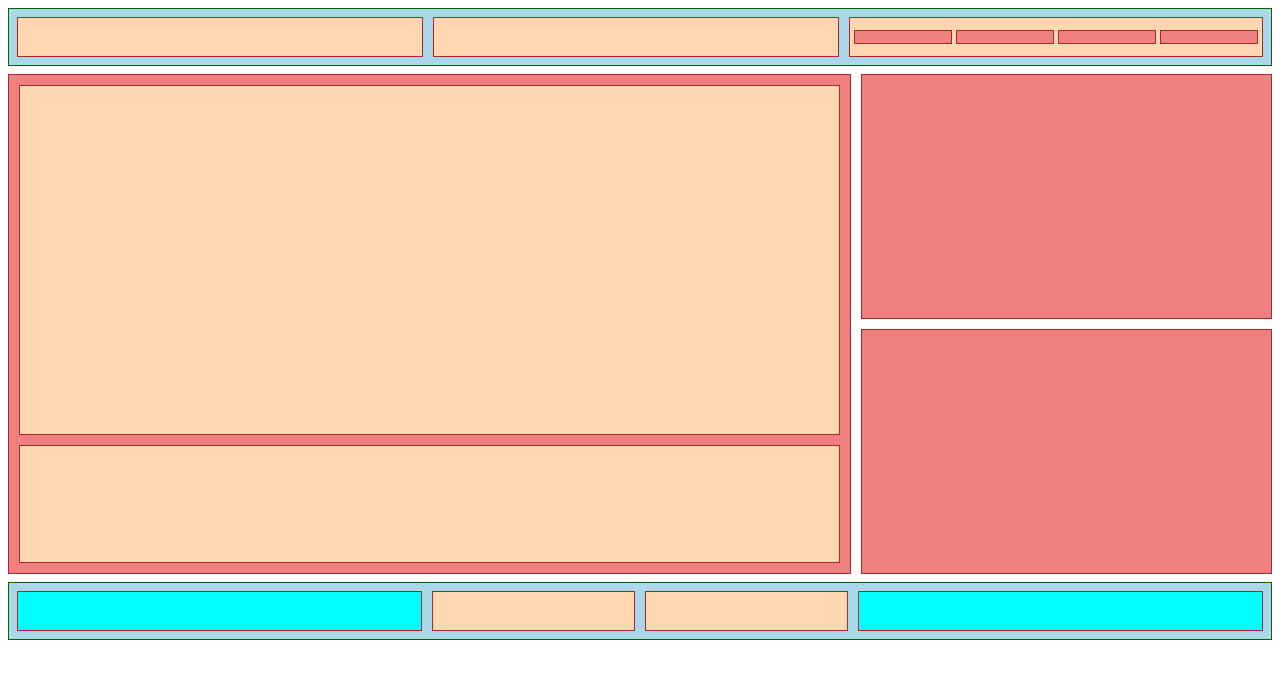
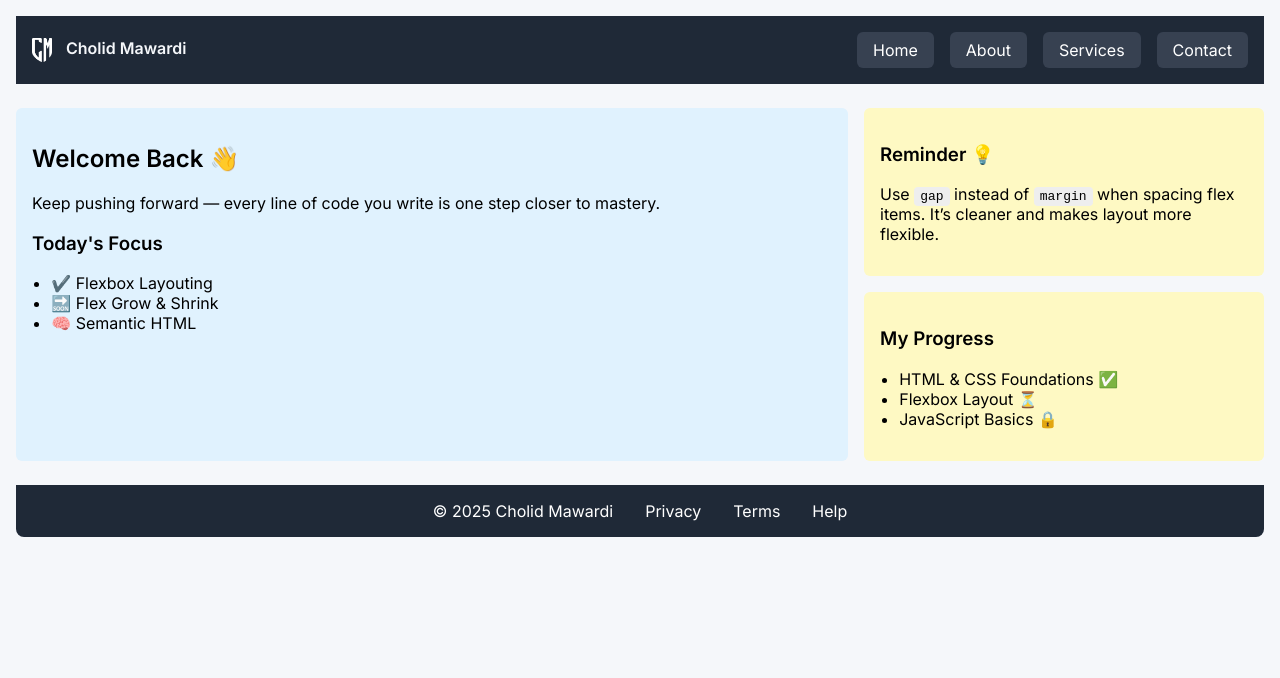
Before and after one commit to cholidmawardi/frontend-learning-journey, a plain HTML site: page 02-flexbox/01-intro-flex/index.html in a window 1280 px wide. Drawn offline with Linux system fonts and the light colour scheme.

Commit message:
feat: add layout, content, and UI styling for intro-flex project

```diff
--- a/02-flexbox/01-intro-flex/index.html
+++ b/02-flexbox/01-intro-flex/index.html
@@ -3,39 +3,52 @@
 <head>
   <meta charset="UTF-8" />
   <meta name="viewport" content="width=device-width, initial-scale=1.0" />
-  <title>Let's, Flex!</title>
+  <title>Flex UI</title>
+  <link href="https://fonts.googleapis.com/css2?family=Inter:wght@400;600&display=swap" rel="stylesheet">
   <link rel="stylesheet" href="style.css"/>
 </head>
 <body>
-<div>
-  <div class="header">
-    <div class="logo"></div>
-    <div class="nav"></div>
+  <div class="nav">
+    <div class="logo"><img src="./assets/logo.png" alt="My logo"><a href="https://cholidmawardi.github.io/frontend-learning-journey/02-flexbox/01-intro-flex/">Cholid Mawardi</a></div>
     <div class="nav-links">
-      <div class="nav-link"></div>
-      <div class="nav-link"></div>
-      <div class="nav-link"></div>
-      <div class="nav-link"></div>
+      <div class="nav-link">Home</div>
+      <div class="nav-link">About</div>
+      <div class="nav-link">Services</div>
+      <div class="nav-link">Contact</div>
     </div>
   </div>
-</div>
-<div class="main">
-  <div class="main-left">
-    <div class="main-content"></div>
-    <div class="main-bottom-left"></div>
+  <div class="main">
+    <div class="main-content">
+    <h2>Welcome Back 👋</h2>
+    <p>Keep pushing forward — every line of code you write is one step closer to mastery.</p>
+    <h3>Today's Focus</h3>
+    <ul>
+      <li>✔️ Flexbox Layouting</li>
+      <li>🔜 Flex Grow & Shrink</li>
+      <li>🧠 Semantic HTML</li>
+    </ul>
+    </div>
+    <div class="main-sidebar">
+      <div class="sidebar-top">
+        <h3>Reminder 💡</h3>
+        <p>Use <code>gap</code> instead of <code>margin</code> when spacing flex items.
+        It’s cleaner and makes layout more flexible.</p>
+      </div>
+      <div class="sidebar-bottom">
+        <h3>My Progress</h3>
+        <ul>
+          <li>HTML & CSS Foundations ✅</li>
+          <li>Flexbox Layout ⏳</li>
+          <li>JavaScript Basics 🔒</li>
+        </ul>
+      </div>
+    </div>
   </div>
-  <div class="main-right">
-    <div class="main-sidebar"></div>
-    <div class="main-bottom-right"></div>
+  <div class="footer">
+    <div class="footer-section">© 2025 Cholid Mawardi</div>
+    <div class="footer-section">Privacy</div>
+    <div class="footer-section">Terms</div>
+    <div class="footer-section">Help</div>
   </div>
-</div>
-<div>
-  <div class="footer">
-    <div class="footer-section-left"></div>
-    <div class="footer-section-center"></div>
-    <div class="footer-section-center"></div>
-    <div class="footer-section-right"></div>
-  </div>
-</div>
 </body>
 </html>
--- a/02-flexbox/01-intro-flex/style.css
+++ b/02-flexbox/01-intro-flex/style.css
@@ -1,100 +1,104 @@
+
 body {
-    margin: 8px;
+  font-family: 'Inter', sans-serif;
+  background-color: #f5f7fa;
+  margin: 0;
+  padding: 1rem;
 }
 
-.header {
+.nav {
   display: flex;
-  gap: 10px;
-  height: 40px;
-  background: #ABD7EB;
-  border: 1px solid darkgreen;
-  padding: 8px;
+  justify-content: space-between;
+  align-items: center;
+  background-color: #1f2937;
+  padding: 1rem;
+  color: white;
 }
 
-.logo, .nav, .nav-links {
-  flex: 1;
-  background: #FED8B1;
-  border: 1px solid brown;
+.logo {
+  display: flex;
+}
+
+.logo img {
+  width: 20px;
+  font-weight: bold;
+  font-size: 1.5rem;
+}
+
+.logo a {
+  font-weight: bold;
+  font-size: 1rem;
+  margin: 0 0 0 14px;
+  text-decoration: none;
+  color: #f5f7faff;
 }
 
 .nav-links {
   display: flex;
-  padding: 4px;
-  gap: 4px;
-
+  gap: 1rem;
 }
 
 .nav-link {
-  flex: 1;
-  background: lightcoral;
-  border: 1px solid brown;
-  margin: 8px 0;
-
+  padding: 0.5rem 1rem;
+  background-color: #374151;
+  color: white;
+  border-radius: 6px;
+  transition: background 0.3s ease;
+}
+.nav-link:hover {
+  background-color: #4b5563;
 }
 
-  .main {
-  display: flex;
-  gap: 10px;
-  height: 500px;
-  background: none;
-  border: none;
-  padding: 0;
-  margin: 8px 0;
+ul {
+  padding-left: 1.2rem;
 }
 
-.main-left {
-  flex: 2;
+code {
+  background-color: #eee;
+  padding: 2px 6px;
+  border-radius: 4px;
+  font-family: monospace;
+}
+
+
+.main {
   display: flex;
-  flex-direction: column;
-  gap: 10px;
-  padding: 10px;
-  background: lightcoral;
-  border: 1px solid brown;
+  gap: 1rem;
+  margin: 1.5rem 0;
 }
 
 .main-content {
-  flex: 3;
-  background: #FED8B1;
-  border: 1px solid brown;
+  flex: 2;
+  background-color: #e0f2fe;
+  padding: 1rem;
+  border-radius: 6px;
 }
 
-.main-bottom-left {
-  flex: 1;
-  background: #FED8B1;
-  border: 1px solid brown;
-}
-
-.main-right {
+.main-sidebar {
   flex: 1;
   display: flex;
   flex-direction: column;
-  gap: 10px;
+  gap: 1rem;
 }
 
-.main-sidebar,
-.main-bottom-right {
-  flex: 1 ;
-  background: lightcoral;
-  border: 1px solid brown;
+.sidebar-top,
+.sidebar-bottom {
+  background-color: #fef9c3;
+  padding: 1rem;
+  border-radius: 6px;
 }
 
 .footer {
   display: flex;
-  gap: 10px;
-  height: 40px;
-  background: #ABD7EB;
-  border: 1px solid darkgreen;
-  padding: 8px;
+  justify-content: center;
+  gap: 1rem;
+  background-color: #1f2937;
+  color: white;
+  text-align: center;
+  padding: 1rem;
+  border-radius: 0 0 8px 8px;
 }
 
-.footer-section-center {
-  flex: 1;
-  background: #FED8B1;
-  border: 1px solid brown;
+.footer-section {
+  margin: 0 8px;
 }
-
-.footer-section-right, .footer-section-left {
-  flex: 2;
-  background: aqua;
-  border: 1px solid brown;
-}
```
Also changed, not shown: 02-flexbox/01-intro-flex/assets/logo.png (added), 1 other file.
